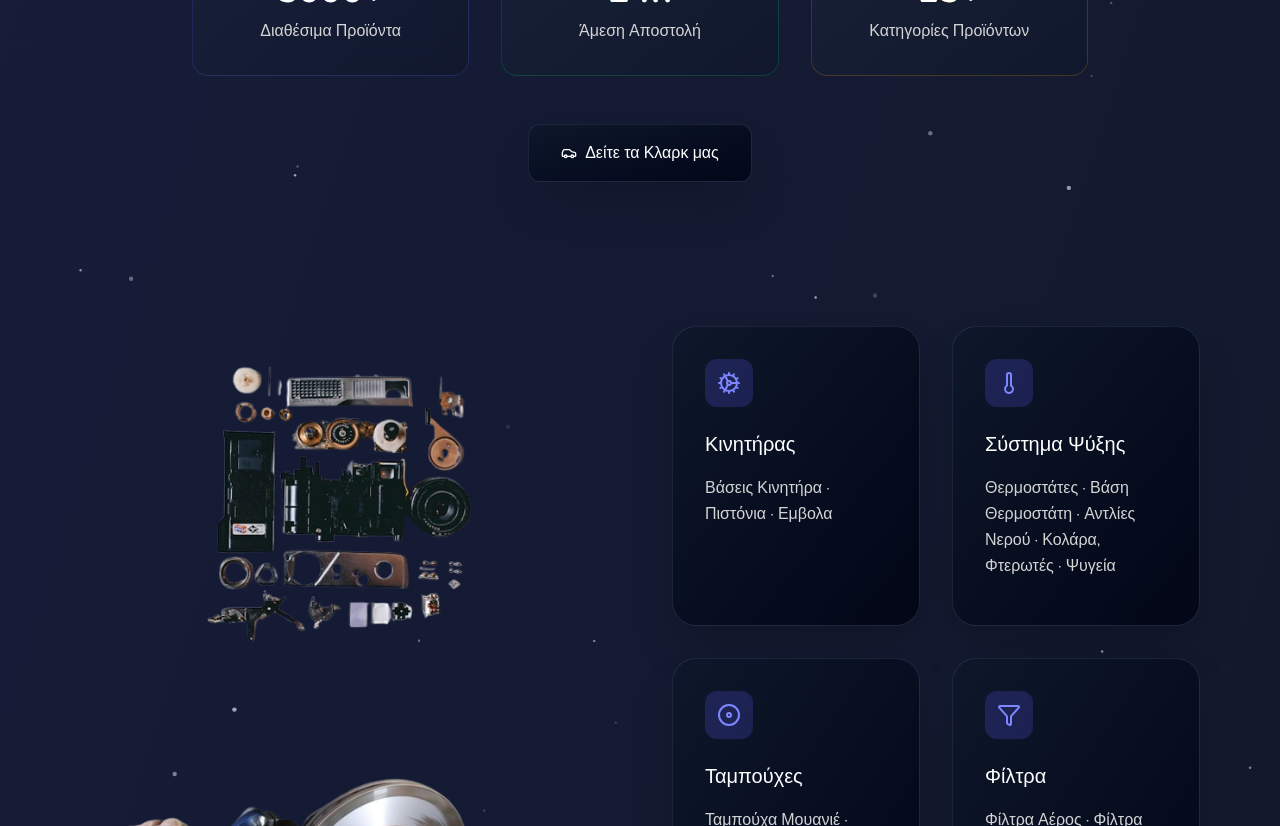
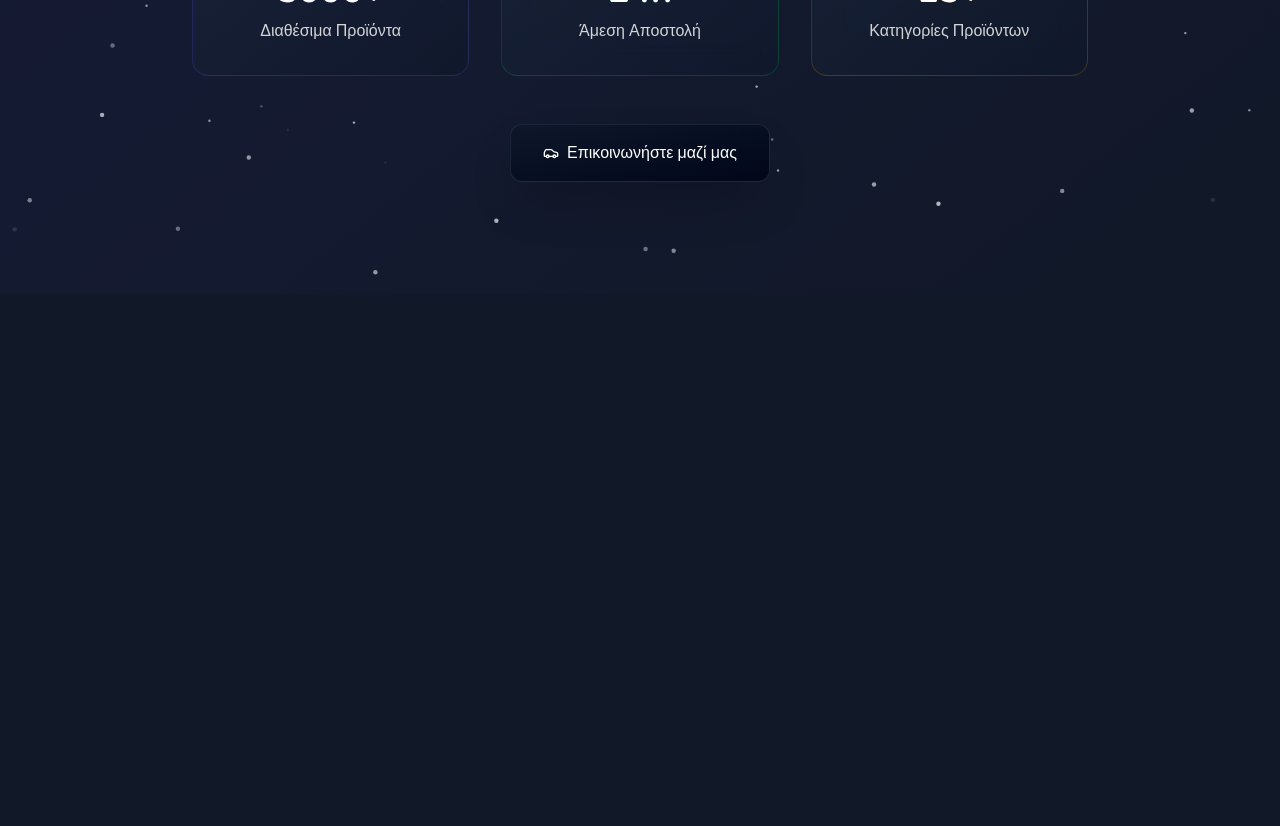
Before and after one commit to thanosfelipe/clark-website-clean, a Next.js app: page /parts in a window 1280 px wide. Shown: the part 720-1546 px from the top of the page. After the commit the page ends 1014 px from the top, so only its background shows below. Built offline with nearby package versions, Linux system fonts and the light colour scheme.

Commit message:
Update parts page: change button to contact and remove content below

```diff
--- a/src/app/parts/page.tsx
+++ b/src/app/parts/page.tsx
@@ -133,7 +133,7 @@ export default function PartsPage() {
         />
 
         {/* Header Section */}
-        <section className="pt-24 pb-20 px-6 sm:px-12 lg:px-16 xl:px-20 relative overflow-hidden">
+        <section className="pt-24 pb-12 px-6 sm:px-12 lg:px-16 xl:px-20 relative overflow-hidden">
 
           <div className="max-w-7xl mx-auto relative">
             <AnimatedSection animation="scaleIn" delay={200} pageId="parts">
@@ -217,11 +217,11 @@ export default function PartsPage() {
                 <div className="mt-12 flex justify-center">
                   <AnimatedSection animation="scaleIn" delay={1200} pageId="parts">
                     <a
-                      href="/gallery"
+                      href="/contact"
                       className="inline-flex items-center justify-center px-8 py-4 text-white bg-gradient-to-br from-slate-900/95 to-slate-950/95 border border-slate-700/50 rounded-xl shadow-2xl hover:border-slate-600/50 transition-all duration-300 hover:scale-105 font-medium"
                     >
                       <Car className="w-4 h-4 mr-2" />
-                      Δείτε τα Κλαρκ μας
+                      Επικοινωνήστε μαζί μας
                     </a>
                   </AnimatedSection>
                 </div>
@@ -231,109 +231,6 @@ export default function PartsPage() {
           </div>
         </section>
 
-        {/* Main Content Section */}
-        <section className="pb-20 px-6 sm:px-12 lg:px-16 xl:px-20">
-          <div className="max-w-7xl mx-auto">
-            <div className="grid lg:grid-cols-2 gap-16 items-start">
-
-              {/* Left Side - Images */}
-              <div className="space-y-8">
-                <AnimatedSection animation="scaleIn" delay={400} pageId="parts">
-                  <Image
-                    src="/fourthpicParts.png"
-                    alt="Ανταλλακτικά Κλαρκ"
-                    width={500}
-                    height={400}
-                    className="w-full h-auto rounded-lg"
-                  />
-                </AnimatedSection>
-
-                <AnimatedSection animation="scaleIn" delay={600} pageId="parts">
-                  <Image
-                    src="/secondpicPart.png"
-                    alt="Ανταλλακτικά & Αναλώσιμα"
-                    width={500}
-                    height={400}
-                    className="w-full h-auto rounded-lg"
-                  />
-                </AnimatedSection>
-
-                <AnimatedSection animation="scaleIn" delay={800} pageId="parts">
-                  <Image
-                    src="/thirdpicParts.png"
-                    alt="Ποιότητα Προϊόντων"
-                    width={500}
-                    height={300}
-                    className="w-full h-auto rounded-lg"
-                  />
-                </AnimatedSection>
-
-                <AnimatedSection animation="scaleIn" delay={1000} pageId="parts">
-                  <Image
-                    src="/fourthpicParts.png"
-                    alt="Ανταλλακτικά & Εξαρτήματα"
-                    width={500}
-                    height={400}
-                    className="w-full h-auto rounded-lg"
-                  />
-                </AnimatedSection>
-
-                <AnimatedSection animation="scaleIn" delay={1200} pageId="parts">
-                  <Image
-                    src="/fourthpicParts.png"
-                    alt="Προϊόντα Υψηλής Ποιότητας"
-                    width={500}
-                    height={400}
-                    className="w-full h-auto rounded-lg"
-                  />
-                </AnimatedSection>
-              </div>
-
-              {/* Right Side - Categories */}
-              <div className="grid grid-cols-1 lg:grid-cols-2 gap-8">
-                {categories.map((category, index) => {
-                  const IconComponent = category.icon;
-                  return (
-                    <AnimatedSection
-                      key={index}
-                      animation="scaleIn"
-                      delay={400 + (index * 50)}
-                      pageId="parts"
-                    >
-                      <SpotlightCard
-                        className="h-full min-h-[300px] flex flex-col bg-gradient-to-br from-slate-900/95 to-slate-950/95 border border-slate-700/50 shadow-2xl"
-                        spotlightColor={category.spotlightColor as `rgba(${number}, ${number}, ${number}, ${number})`}
-                      >
-                        {/* Icon */}
-                        <div className="mb-6 flex-shrink-0">
-                          <div className="w-12 h-12 bg-indigo-500/20 rounded-xl flex items-center justify-center">
-                            <IconComponent className="w-6 h-6 text-indigo-400" />
-                          </div>
-                        </div>
-
-                        {/* Title */}
-                        <h3 className="font-open-sans font-medium text-xl text-white mb-4 flex-shrink-0">
-                          {category.title}
-                        </h3>
-
-                        {/* Content */}
-                        {category.items.length > 0 && (
-                          <div className="flex-grow">
-                            <p className="font-open-sans text-base text-neutral-300 leading-relaxed">
-                              {category.items.join(' · ')}
-                            </p>
-                          </div>
-                        )}
-                      </SpotlightCard>
-                    </AnimatedSection>
-                  );
-                })}
-              </div>
-            </div>
-          </div>
-        </section>
-
-
       </div>
     </>
   );
```
